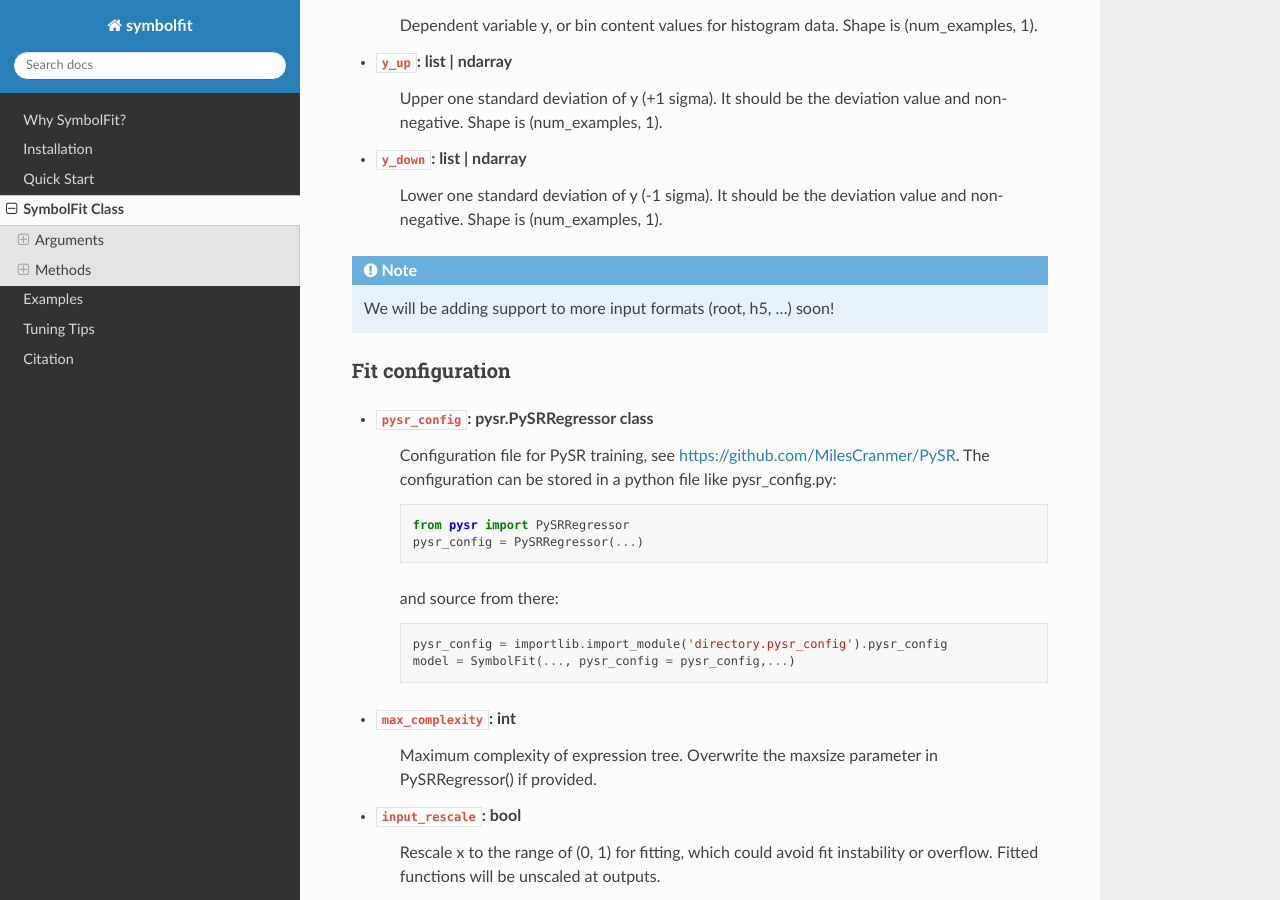
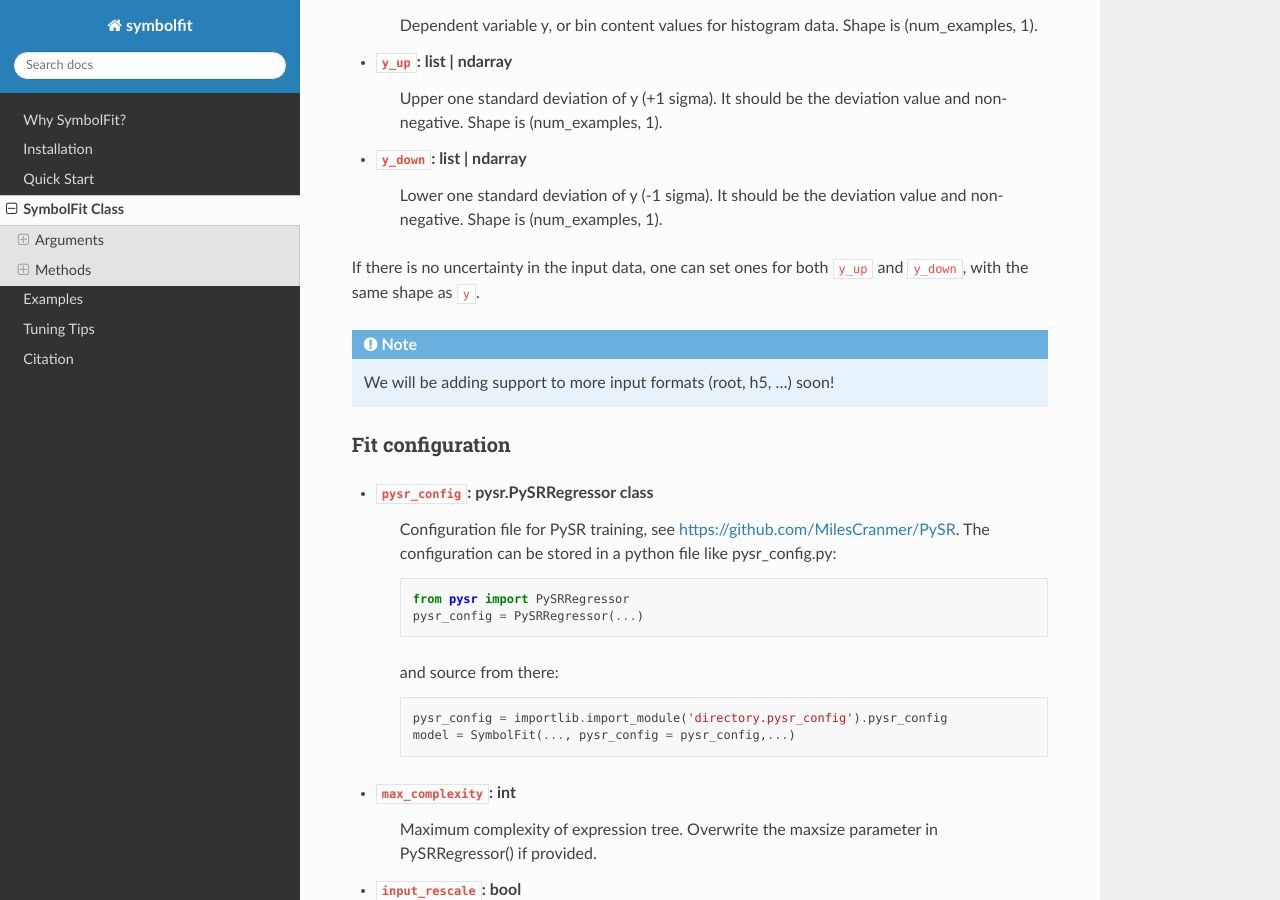
Before and after one commit to hftsoi/symbolfit, a Sphinx documentation site: the page built from docs/class.rst, in a window 1280 px wide and 900 px high, scrolled down 410 px. Built offline with Sphinx 7.4.7 and the Read the Docs theme 3.1.0, drawn with Linux system fonts in a browser that asks for light colours.

Commit message:
Update class.rst

```diff
--- a/docs/class.rst
+++ b/docs/class.rst
@@ -25,6 +25,8 @@ Dataset
    Lower one standard deviation of y (-1 sigma).
    It should be the deviation value and non-negative.
    Shape is (num_examples, 1).
+
+If there is no uncertainty in the input data, one can set ones for both ``y_up`` and ``y_down``, with the same shape as ``y``.
 
 .. note::
 
@@ -123,7 +125,7 @@ Plots all candidate functions to pdf files.
 * ``output_dir``: str
    Output directory.
 
-**Options for 1D data**
+*Options for 1D data*
 
 * ``bin_widths_1d``: list | ndarray
    Bin widths for x for plotting 1D histogram data.
```
